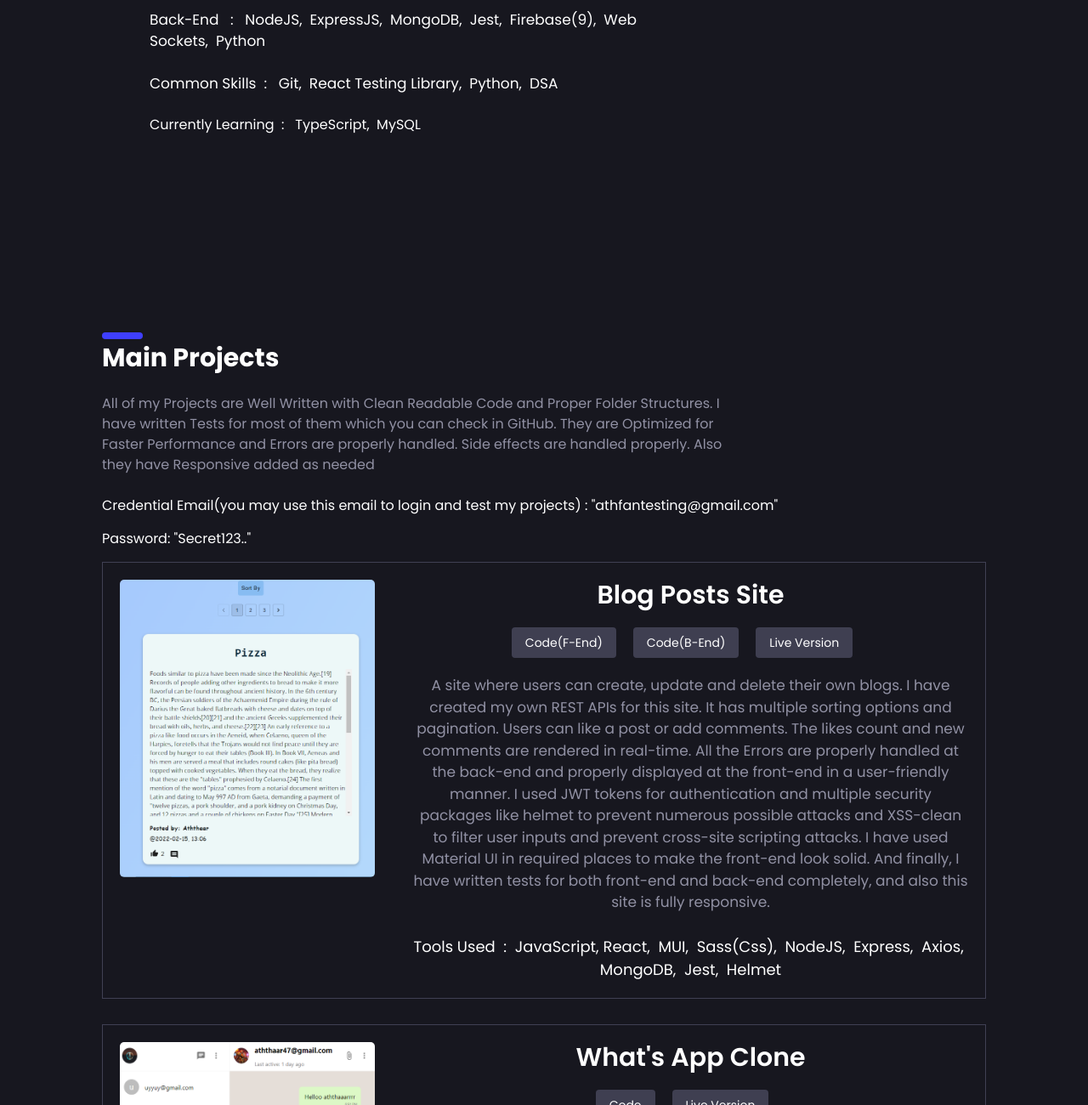
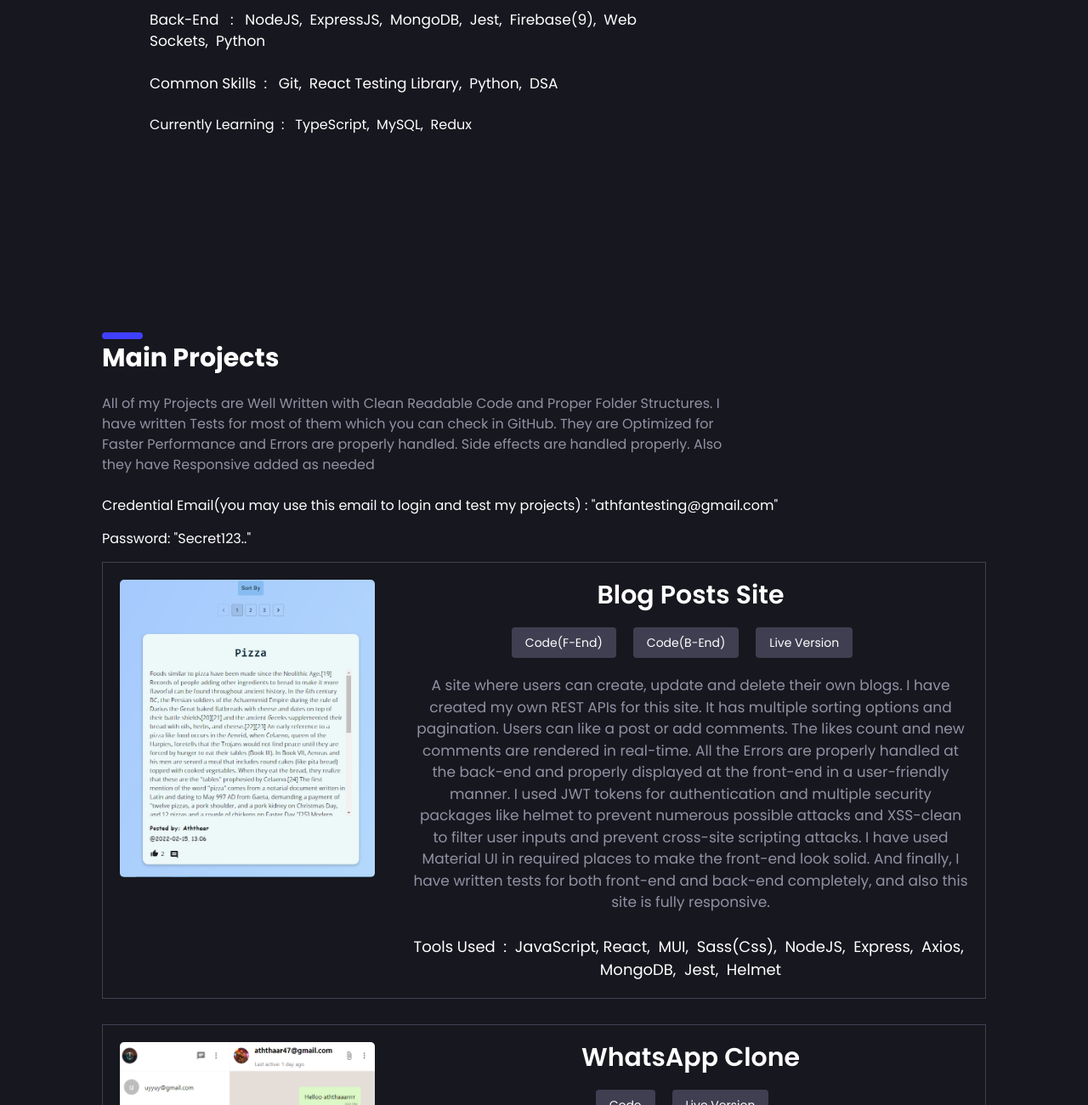
Before and after one commit to AthfanFasee/PortfolioFinal, a website: page index.html in a window 1280 px wide. Shown: the part 860-2160 px from the top of the page at 85% size. Drawn offline with Linux system fonts and the light colour scheme.

Commit message:
changednames

```diff
--- a/index.html
+++ b/index.html
@@ -100,7 +100,7 @@
 					<p class="SkillsSub">Front-End &nbsp; : &nbsp; JavaScript,&nbsp; React&nbsp;(Both Class and Functional Components), NextJS(12),&nbsp; TailWind(CSS),&nbsp; Styled-Components,&nbsp; Material UI,&nbsp; SASS(CSS),&nbsp; Bootstrap(5)</p>
 					<p class="SkillsSub">Back-End &nbsp;  : &nbsp; NodeJS,&nbsp; ExpressJS,&nbsp; MongoDB,&nbsp; Jest,&nbsp; Firebase(9),&nbsp; Web Sockets,&nbsp; Python</p>
 					<p class="SkillsSub">Common Skills&nbsp; : &nbsp; Git,&nbsp; React Testing Library,&nbsp; Python,&nbsp; DSA </p></div>
-					<p class="SkillsSub">Currently Learning&nbsp; : &nbsp; TypeScript,&nbsp; MySQL</div>
+					<p class="SkillsSub">Currently Learning&nbsp; : &nbsp; TypeScript,&nbsp; MySQL,&nbsp; Redux</div>
 				</h2>
             </div>
 
@@ -149,7 +149,7 @@
 
 							<!-- Project info -->
 							<div class="InfoAndLinks">
-								<h3 class="text-white text-3xl font-semibold">What's App Clone</h3>
+								<h3 class="text-white text-3xl font-semibold">WhatsApp Clone</h3>
 
 								<div class="Links">
 									<div class="badge"><a href="https://github.com/AthfanFasee/What-s-App-Clone" target="_blank">Code</a></div>
```
